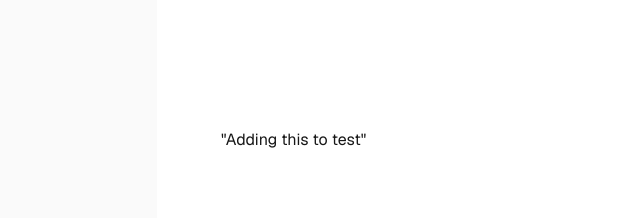
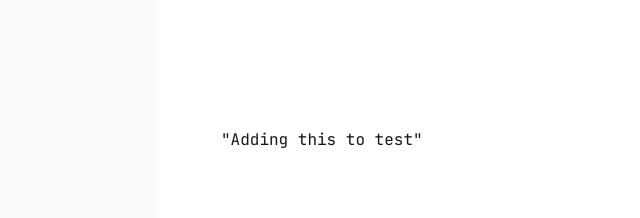
Before and after one commit to SmirkGx3/Portfolio, a Next.js app: page / in a window 1280 px wide. Shown: the top 218 px of the page, without its empty margins (99-739 px from the left). Built offline with nearby package versions, Linux system fonts and the light colour scheme.

Commit message:
changing font globally again

```diff
--- a/app/layout.tsx
+++ b/app/layout.tsx
@@ -1,16 +1,13 @@
 import type { Metadata } from "next";
-import { Geist, Geist_Mono } from "next/font/google";
+import { Geist, Geist_Mono, JetBrains_Mono } from "next/font/google";
 import "./globals.css";
 
-const geistSans = Geist({
-  variable: "--font-geist-sans",
+const jetBrainsMono = JetBrains_Mono({
   subsets: ["latin"],
+  variable: "--font-jetbrains-mono",
 });
 
-const geistMono = Geist_Mono({
-  variable: "--font-geist-mono",
-  subsets: ["latin"],
-});
+
 
 export const metadata: Metadata = {
   title: "Create Next App",
@@ -21,9 +18,11 @@ export default function RootLayout({ children }: LayoutProps<"/">) {
   return (
     <html
       lang="en"
-      className={`${geistSans.variable} ${geistMono.variable} h-full antialiased`}
+      className={`${jetBrainsMono.variable} h-full antialiased`}
     >
-      <body className="min-h-full flex flex-col">{children}</body>
+      <body className={`${jetBrainsMono.className} flex min-h-full flex flex-col`}>
+        {children}
+        </body>
     </html>
   );
 }
--- a/app/page.tsx
+++ b/app/page.tsx
@@ -3,7 +3,7 @@ export default function Home() {
     <div className="flex flex-col flex-1 items-center justify-center bg-zinc-50 font-sans dark:bg-black">
       <main className="flex flex-1 w-full max-w-3xl flex-col items-center justify-between py-32 px-16 bg-white dark:bg-black sm:items-start">
         <div>
-          <p className= "font-JetBrains">
+          <p className= "font JetBrains Mono">
             "Adding this to test"
           </p>
         </div>
```
